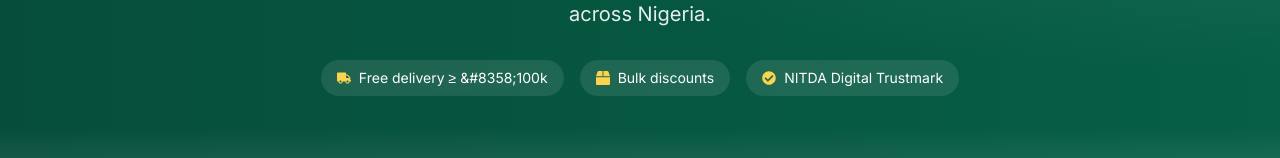
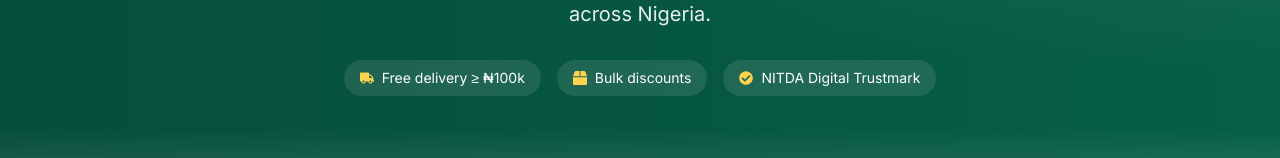
Before and after one commit to general-Dee/shabrat-pwa, a Next.js app: page / in a window 1280 px wide. Shown: the part 245-403 px from the top of the page. Built offline with nearby package versions, Linux system fonts and the light colour scheme; no server answers.

Commit message:
fix: hero text uses Unicode ₦ with Noto Sans font

```diff
--- a/app/layout.tsx
+++ b/app/layout.tsx
@@ -2,10 +2,10 @@ import type { Metadata, Viewport } from "next";
 import { Inter } from "next/font/google";
 import Script from "next/script";
 import "./globals.css";
+import "@/lib/fb-pixel"; // ensures global Window interface includes fbq
 
 declare global {
   interface Window {
-    fbq: (...args: any[]) => void;
     dataLayer: any[];
     gtag: (...args: any[]) => void;
   }
--- a/app/page.tsx
+++ b/app/page.tsx
@@ -19,7 +19,7 @@ const translations = {
     heroTitle: "Trusted Supplier of",
     heroTitleSpan: "Premium Consumables",
     heroDesc: "Wholesale & retail – rice, flour, oil, noodles & more. Reliable delivery across Nigeria.",
-    freeDelivery: "Free delivery ≥ &#8358;100k",
+    freeDelivery: "Free delivery ≥ ₦100k",
     bulkDiscounts: "Bulk discounts",
     nitda: "NITDA Digital Trustmark",
     trustBar: "100% secure ordering | Instant confirmation | 5+ years serving Kaduna",
@@ -29,7 +29,7 @@ const translations = {
     orderViaWhatsApp: "Order via WhatsApp",
     location: "Location",
     deliveryInfo: "Delivery across Kaduna Metro & surrounding areas.",
-    copyright: "© 2025 Shabrat Investment. All rights reserved. Prices subject to change. Free delivery on orders above &#8358;100,000 within Kaduna Metro.",
+    copyright: "© 2025 Shabrat Investment. All rights reserved. Prices subject to change. Free delivery on orders above ₦100,000 within Kaduna Metro.",
     orderBtn: "Order",
     loading: "Loading...",
     searchPlaceholder: "Search products...",
@@ -42,7 +42,7 @@ const translations = {
     heroTitle: "Aminci Mai Samar da",
     heroTitleSpan: "Kayan Abinci Na Musamman",
     heroDesc: "Jumla da dillali – shinkafa, gari, mai, noodles da sauransu. Isarwa mai aminci a duk faɗin Najeriya.",
-    freeDelivery: "Isarwa kyauta sama da &#8358;100k",
+    freeDelivery: "Isarwa kyauta sama da ₦100k",
     bulkDiscounts: "Rangwamen jumla",
     nitda: "NITDA Amincewa ta Dijital",
     trustBar: "100% amintaccen oda | Tabbatarwa take | Shekaru 5+ muna hidimar Kaduna",
@@ -52,7 +52,7 @@ const translations = {
     orderViaWhatsApp: "Yi oda ta WhatsApp",
     location: "Wuri",
     deliveryInfo: "Isarwa a cikin Kaduna Metro da kewaye.",
-    copyright: "© 2025 Shabrat Investment. Kowane haƙƙi mallake ne. Farashin na iya canzawa. Isarwa kyauta ga oda sama da &#8358;100,000 a cikin Kaduna Metro.",
+    copyright: "© 2025 Shabrat Investment. Kowane haƙƙi mallake ne. Farashin na iya canzawa. Isarwa kyauta ga oda sama da ₦100,000 a cikin Kaduna Metro.",
     orderBtn: "Oda",
     loading: "Ana lodawa...",
     searchPlaceholder: "Nemo kayayyaki...",
```
